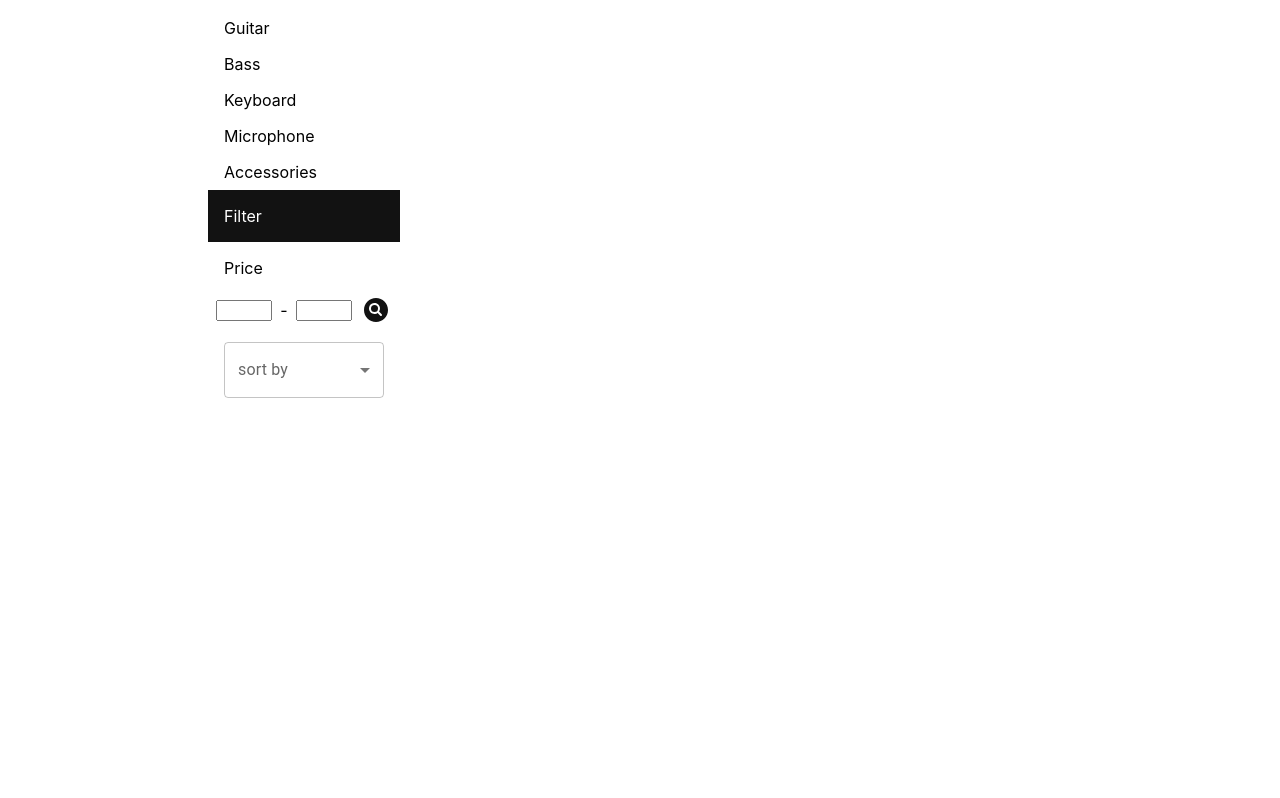
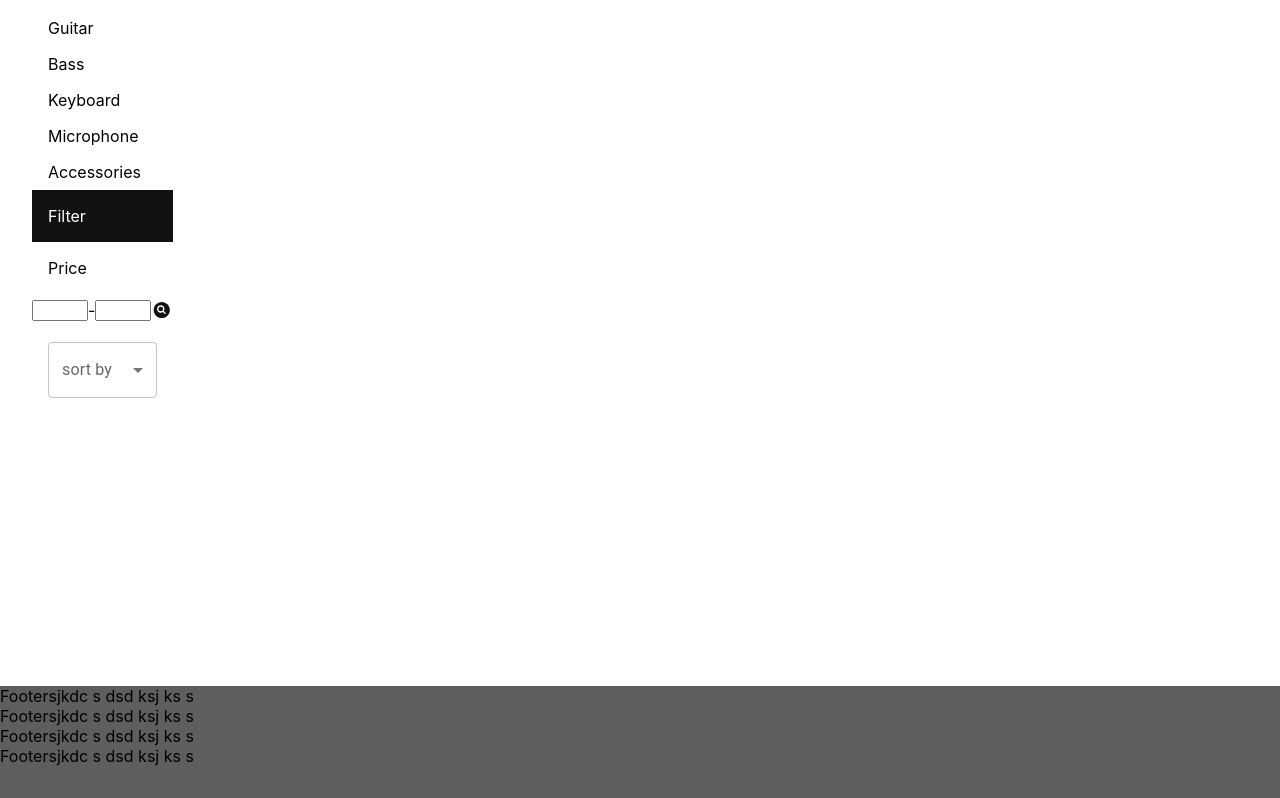
Before and after one commit to sandesh7xtha/666_music-user, a React (Create React App) app: page /secondProduct in a window 1280 px wide. Shown: the part 234-1032 px from the top of the page. Before the commit the page ends 800 px from the top, so only its background shows below. Built offline with nearby package versions, Linux system fonts and the light colour scheme; no server answers.

Commit message:
footer checkpoint

```diff
--- a/src/App.js
+++ b/src/App.js
@@ -14,6 +14,7 @@ import { Cart } from './Components/navbar/cart/Cart';
 import { ShopProductDetail } from './Components/shop/shopProductDetail/ShopProductDetail';
 import { SecondhandDetail } from './Components/secondProduct/SecondhandDetail/SecondhandDetail';
 import {History} from './Components/account/History/History';
+import {Footer} from './Components/Footer/Footer';
 
 import {BrowserRouter, Route, Switch} from 'react-router-dom';
 
@@ -46,6 +47,7 @@ function App() {
 
 
           </Switch>
+          <Footer/>
        </BrowserRouter>
     </div>
   );
--- /dev/null
+++ b/src/Components/Footer/Footer.css.js
@@ -0,0 +1,7 @@
+import styled from "styled-components";
+
+export const root = styled.div`
+height:14vh;
+background-color:  rgb(94, 94, 94);
+
+`;
--- /dev/null
+++ b/src/Components/Footer/Footer.js
@@ -0,0 +1,14 @@
+import React from 'react'
+import * as f from "./Footer.css";
+
+export const Footer = () => {
+  return (
+    <f.root>Footersjkdc s dsd ksj ks s
+            <div>Footersjkdc s dsd ksj ks s</div>
+            <div>Footersjkdc s dsd ksj ks s</div>
+            <div>Footersjkdc s dsd ksj ks s</div>
+
+    </f.root>
+
+  )
+}
--- a/src/Components/account/AddSell/AddSell.js
+++ b/src/Components/account/AddSell/AddSell.js
@@ -304,6 +304,7 @@ export const AddSell = () => {
                       id="demo-simple-selecl"
                       className="category"
                       label="Category"
+
                       {...formik.getFieldProps("category")}
                     >
                       <MenuItem
--- a/src/Components/account/History/History.css.js
+++ b/src/Components/account/History/History.css.js
@@ -2,8 +2,10 @@ import styled from "styled-components";
 
 export const root = styled.div`
   margin-top: 13vh;
-  background: #e6e6e6;
+  // background: #e6e6e6;
   display: flex;
+  min-height: 100vh;
+
   // height:30vh;
 `;
 
--- a/src/Components/account/MyProduct/EditSecondhandPopUp.js
+++ b/src/Components/account/MyProduct/EditSecondhandPopUp.js
@@ -123,7 +123,7 @@ export default function DraggableDialog(props) {
       .then((res) => {
         console.log("Data inserted");
         console.log(res);
-        customAlert.current.success("Product Successfully added");
+        customAlert.current.success("Product Successfully Edited");
         // setCheckImage("");
         // formik.resetForm();
       })
--- a/src/Components/account/MyProduct/MyProduct.css.js
+++ b/src/Components/account/MyProduct/MyProduct.css.js
@@ -3,6 +3,8 @@ import styled from "styled-components";
 export const root = styled.div`
   margin-top: 13vh;
   // background: #e6e6e6;
+  min-height: 100vh;
+
   display: flex;
 `;
 
--- a/src/Components/navbar/cart/Cart.js
+++ b/src/Components/navbar/cart/Cart.js
@@ -1,80 +1,85 @@
-import React,{useState} from 'react'
-import * as c from './Cart.css'
-import DeleteIcon from '@mui/icons-material/Delete';
-import axios from 'axios';
-import { useEffect } from 'react';
+import React, { useState } from "react";
+import * as c from "./Cart.css";
+import DeleteIcon from "@mui/icons-material/Delete";
+import axios from "axios";
+import { useEffect } from "react";
 
 // import StripeCheckout from "react-stripe-checkout";
 // import Checkout from "../cart/checkOut/Checkout";
 import Checkout from "../cart/paymentForm/Checkout";
-
+import { Button } from "@mui/material";
 
 export const Cart = () => {
-
   const [cart, setCart] = useState([]);
   const id = localStorage.getItem("id");
-    const getCartFroMDB = ()=>{
+  const [show, setShow] = useState(false);
+  const showAddField = () => {
+    setShow(!show);
+  };
+
+  const getCartFroMDB = () => {
     axios
-        .get("http://localhost:4000/addToCart/"+id)
+      .get("http://localhost:4000/addToCart/" + id)
       .then((res) => {
         console.log(res.data.data);
         setCart(res.data.data);
-
       })
       .catch((err) => {
         console.log(err);
         console.log("data insert fail");
+      });
+  };
 
-        });
-
-    }
-
-    useEffect(()=>{
+  useEffect(() => {
     getCartFroMDB();
-    },[]);
+  }, []);
 
   return (
     <c.root>
       <c.cartBox>
-
         <c.content>
           <c.head>
-                        <p style={{color:'white'}}>Product</p>
-                        <p style={{marginLeft:'35rem',color:'white'}}>Quantity</p>
-                        <p style={{marginRight:'4rem',color:'white', marginLeft:'3rem'}}>Price</p>
+            <p style={{ color: "white" }}>Product</p>
+            <p style={{ marginLeft: "35rem", color: "white" }}>Quantity</p>
+            <p
+              style={{
+                marginRight: "4rem",
+                color: "white",
+                marginLeft: "3rem",
+              }}
+            >
+              Price
+            </p>
           </c.head>
-                    <c.Grid >
-
-                        {cart.map((item , index) => (
-
+          <c.Grid>
+            {cart.map((item, index) => (
               <c.Item>
-
-                                <img src={item.image}/>
+                <img src={item.image} />
                 <c.detail>
-
-                                    <name >{item.title}</name>
+                  <name>{item.title}</name>
                   <dis>{item.description}</dis>
-                                    <DeleteIcon  style={{marginLeft:'20rem', marginBottom:'0.0rem'}} />
-
+                  <DeleteIcon
+                    style={{ marginLeft: "20rem", marginBottom: "0.0rem" }}
+                  />
                 </c.detail>
 
                 <c.quantity>
                   <quantity>{item.quantity}</quantity>
                 </c.quantity>
                 <c.price>
-                                    <price> Rs.{item.price}</price><br/>
+                  <price> Rs.{item.price}</price>
+                  <br />
 
-                                    <price>Total Rs.{item.price *item.quantity}</price>
+                  <price>Total Rs.{item.price * item.quantity}</price>
                 </c.price>
-
               </c.Item>
             ))}
-
           </c.Grid>
         </c.content>
         {/* <StripeCheckout shippingAddress/> */}
-<Checkout/>
+        <Button onClick={showAddField}>Check Out</Button>
+        {show ? <Checkout /> : " "}
       </c.cartBox>
     </c.root>
-    )
-}
+  );
+};
--- a/src/Components/news/News.css.js
+++ b/src/Components/news/News.css.js
@@ -8,8 +8,8 @@ export const root = styled.div`
 export const post = styled.div`
 
 
-margin-left: 20rem;
-margin-right: 20rem;
+margin-left: 30rem;
+margin-right: 30rem;
 border-radius: 6px;
 padding-top: 1rem;
 @media (max-width: 1246px) {
--- a/src/Components/secondProduct/SecondProduct.css.js
+++ b/src/Components/secondProduct/SecondProduct.css.js
@@ -2,6 +2,8 @@ import styled from "styled-components";
 
 export const root = styled.div`
   margin-top: 15vh;
+  min-height: 100vh;
+
   // background: #e6e6e6;
   // background: #e6e6e6;
 
@@ -10,19 +12,16 @@ export const root = styled.div`
   // // justify-content:space-around;
 `;
 export const div = styled.div`
-  margin-left: 13rem;
-  .flexDiv {
-    // display: flex;
-    // flex-direction: column;
-  }
+  display:flex;
 `;
 
 export const categories = styled.div`
-  background-color: white;
+  // background-color: red;
 
-  width: 15%;
-  position: fixed;
-  // margin-left: 5rem;
+  width: 30%;
+  padding-left: 2rem;
+  padding-right: 2rem;
+  // position: fixed;
 `;
 
 export const CategoryHeading = styled.div`
@@ -111,10 +110,7 @@ export const searchOutput = styled.div`
   // margin-top: 1rem;
 `;
 export const productSection = styled.div`
-  width: 60%;
-  display: flex;
-  justify-content: space-around;
-  margin-left: 8.5rem;
+
 `;
 
 export const upload = styled.div`
--- a/src/Components/shop/Shop.css.js
+++ b/src/Components/shop/Shop.css.js
@@ -7,14 +7,16 @@ export const root = styled.div`
   display: flex;
 `;
 export const div = styled.div`
-  margin-left: 13rem;
+  display:flex;
 `;
 
 export const categories = styled.div`
-  background-color: white;
+  // background-color: red;
 
-  width: 15%;
-  position: fixed;
+  width: 30%;
+  padding-left: 2rem;
+  padding-right: 2rem;
+  // position: fixed;
 `;
 
 export const CategoryHeading = styled.div`
@@ -29,6 +31,7 @@ export const CategoryHeading = styled.div`
 `;
 
 export const categoriesSection = styled.div`
+
 
 p{
     background-color:white;
@@ -54,11 +57,11 @@ p{
 `;
 
 export const productSection = styled.div`
-  width: 60%;
-  display: flex;
-  justify-content: space-around;
+  // width: 60%;
+  // display: flex;
+  // justify-content: space-around;
   padding-top: 2rem;
-  margin-left: 20rem;
+  // margin-left: 20rem;
 
   // @media (max-width: 1246px) {
   //     margin-left: 1rem;
```
Lines whose indentation alone changed are shown as unchanged.
